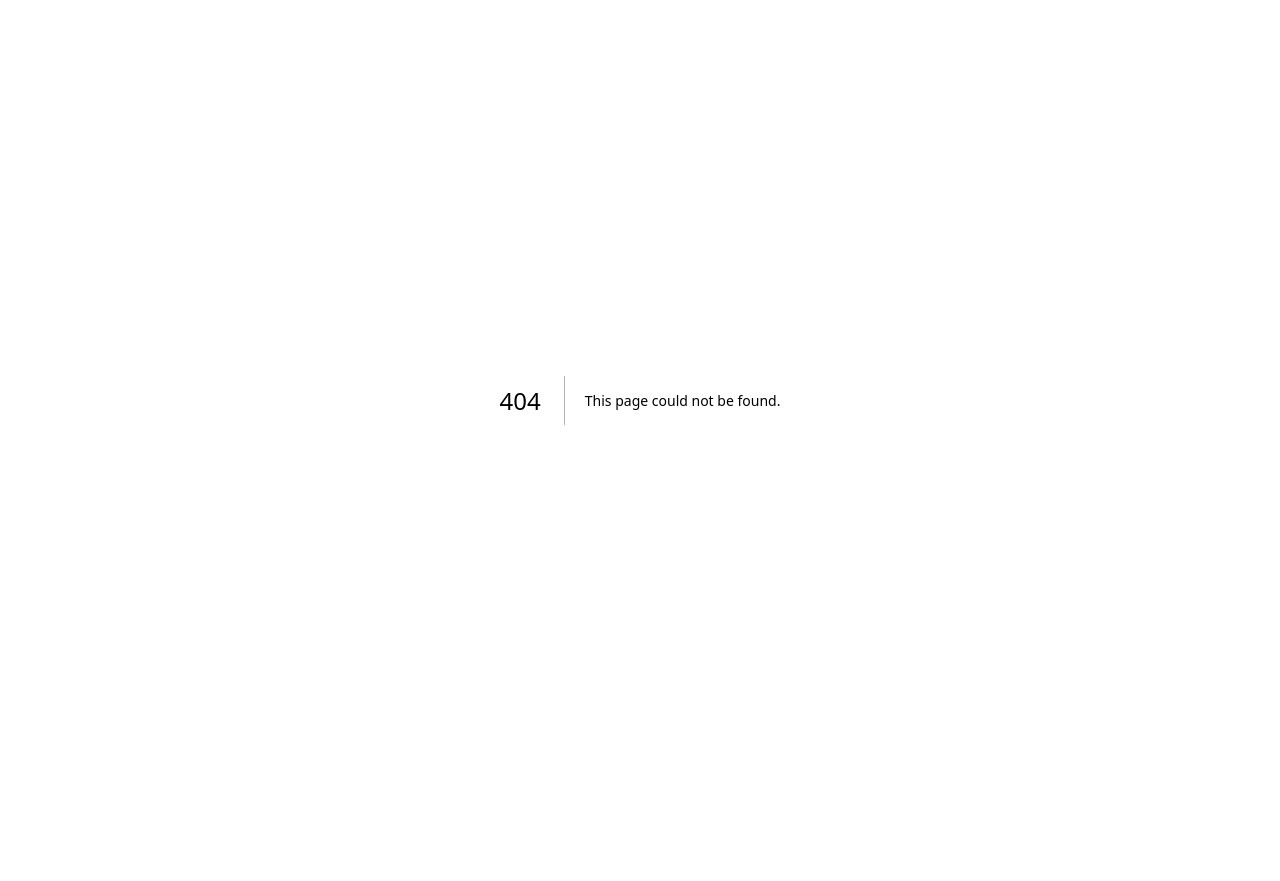
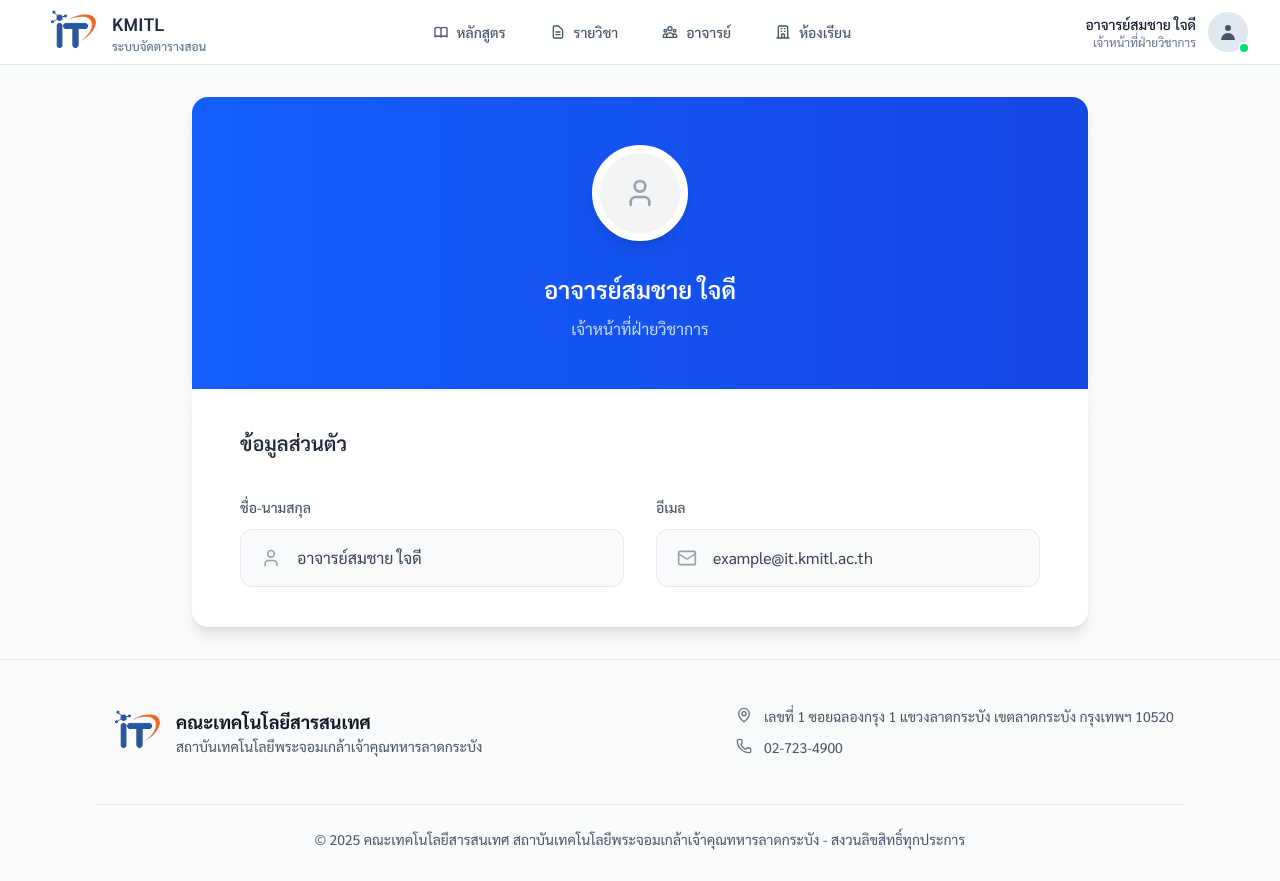
Before and after one commit to Pisol00/class-schedule, a Next.js app: page /userprofile in a window 1280 px wide. Before the commit this address had no page. Before the commit the page ends 800 px from the top, so only its background shows below. Built offline with nearby package versions, Linux system fonts and the light colour scheme.

Commit message:
+ add page UserProfile

```diff
--- /dev/null
+++ b/app/userprofile/page.tsx
@@ -0,0 +1,91 @@
+import React from 'react';
+import { User, Mail } from 'lucide-react';
+import Navbar from '@/components/layout/Header';
+import Footer from '@/components/layout/Footer';
+
+// Profile Header Component
+const ProfileHeader = ({ name, title }) => (
+  <header className="bg-gradient-to-r from-blue-600 to-blue-700 rounded-t-2xl px-12 py-12 text-center shadow-lg">
+    {/* Avatar */}
+    <div className="inline-block mb-8">
+      <div className="w-24 h-24 bg-white rounded-full mx-auto flex items-center justify-center shadow-lg border-4 border-white">
+        <div className="w-20 h-20 bg-gray-100 rounded-full flex items-center justify-center">
+          <User className="w-8 h-8 text-gray-400" />
+        </div>
+      </div>
+    </div>
+
+    {/* User Info */}
+    <div>
+      <h1 className="text-white text-2xl font-semibold mb-3">{name}</h1>
+      <p className="text-blue-100 text-base opacity-90">{title}</p>
+    </div>
+  </header>
+);
+
+// Info Field Component
+const InfoField = ({ label, value, icon: Icon }) => (
+  <div className="space-y-3">
+    <label className="block text-sm font-medium text-gray-600">{label}</label>
+    <div className="flex items-center px-5 py-4 border border-gray-200 rounded-xl bg-gray-50">
+      <Icon className="w-5 h-5 text-gray-400 mr-4 flex-shrink-0" />
+      <span className="text-gray-700 text-base">{value}</span>
+    </div>
+  </div>
+);
+
+// Profile Content Component
+const ProfileContent = ({ userData }) => (
+  <section className="bg-white rounded-b-2xl shadow-lg">
+    <div className="px-12 py-10">
+      <h2 className="text-gray-800 font-semibold text-xl mb-10">
+        ข้อมูลส่วนตัว
+      </h2>
+
+      <div className="grid grid-cols-1 lg:grid-cols-2 gap-8">
+        <InfoField
+          label="ชื่อ-นามสกุล"
+          value={userData.name}
+          icon={User}
+        />
+        <InfoField
+          label="อีเมล"
+          value={userData.email}
+          icon={Mail}
+        />
+      </div>
+    </div>
+  </section>
+);
+
+// Main Profile Card Component
+const ProfileCard = ({ userData }) => (
+  <article className="w-full max-w-4xl mx-auto">
+    <ProfileHeader name={userData.name} title={userData.title} />
+    <ProfileContent userData={userData} />
+  </article>
+);
+
+// Main Page Component
+export default function ProfilePage() {
+  // User data - could come from props, context, or API
+  const userData = {
+    name: "อาจารย์สมชาย ใจดี",
+    title: "เจ้าหน้าที่ฝ่ายวิชาการ",
+    email: "example@it.kmitl.ac.th"
+  };
+
+  return (
+    <div className="min-h-screen flex flex-col bg-gray-50">
+      <Navbar />
+
+      <main className="flex-1 flex items-center justify-center py-8">
+        <div className="container mx-auto px-4">
+          <ProfileCard userData={userData} />
+        </div>
+      </main>
+
+      <Footer />
+    </div>
+  );
+}
```
